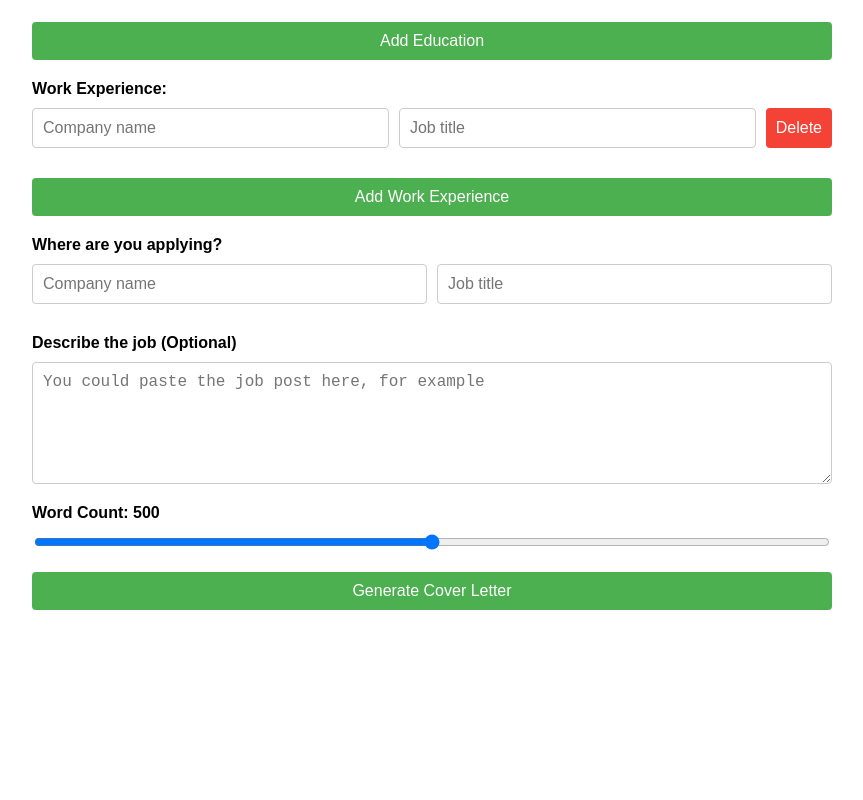
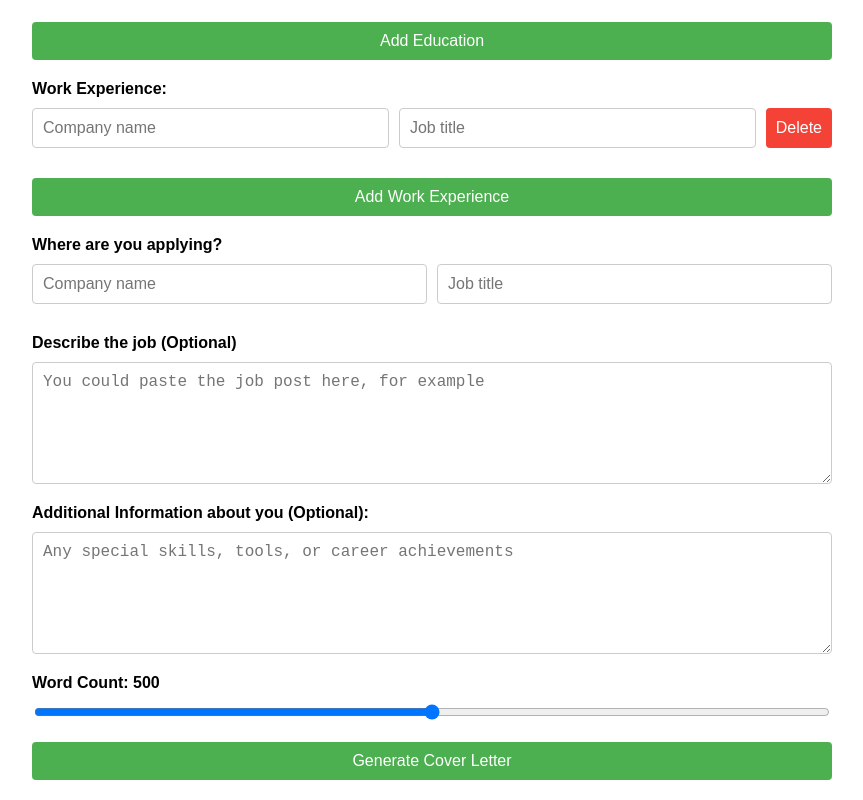
Before and after one commit to andregranberg/resumeAI, a React (Create React App) app: page / in a window 1280 px wide. Shown: the part 265-1065 px from the top of the page, without its empty margins (208-1071 px from the left). Before the commit the page ends 895 px from the top, so only its background shows below. Built offline with nearby package versions, Linux system fonts and the light colour scheme; what ollama would draw is missing.

Commit message:
input box for additional info

```diff
--- a/src/App.js
+++ b/src/App.js
@@ -19,6 +19,7 @@ function App() {
   const [applyingCompany, setApplyingCompany] = useState(() => localStorage.getItem('applyingCompany') || '');
   const [applyingTitle, setApplyingTitle] = useState(() => localStorage.getItem('applyingTitle') || '');
   const [jobAd, setJobAd] = useState(() => localStorage.getItem('jobAd') || '');
+  const [additionalInfo, setAdditionalInfo] = useState(() => localStorage.getItem('additionalInfo') || '');
   const [result, setResult] = useState('');
   const [isLoading, setIsLoading] = useState(false);
   const [copied, setCopied] = useState(false);
@@ -32,8 +33,9 @@ function App() {
     localStorage.setItem('applyingCompany', applyingCompany);
     localStorage.setItem('applyingTitle', applyingTitle);
     localStorage.setItem('jobAd', jobAd);
+    localStorage.setItem('additionalInfo', additionalInfo);
     localStorage.setItem('wordCount', wordCount.toString());
-  }, [name, educations, workExperiences, applyingCompany, applyingTitle, jobAd, wordCount]);
+  }, [name, educations, workExperiences, applyingCompany, applyingTitle, jobAd, additionalInfo, wordCount]);
 
   const addEducation = () => {
     setEducations([...educations, { school: '', degree: '', level: 'Bachelors' }]);
@@ -85,8 +87,9 @@ function App() {
     Company: ${applyingCompany}
     Position: ${applyingTitle}
     Job Ad: ${jobAd}
+    Additional Information: ${additionalInfo}
 
-    Please provide a well-written, professional cover letter based on this information. The letter should highlight the applicant's relevant skills and experiences, and explain why they are a good fit for the ${applyingTitle} position at ${applyingCompany}.
+    Please provide a well-written, professional cover letter based on this information. The letter should highlight the applicant's relevant skills and experiences, and explain why they are a good fit for the ${applyingTitle} position at ${applyingCompany} and why they would like to work there. Incorporate the additional information provided if relevant.
 
     It is important that the letter is around ${wordCount} words.`;
 
@@ -213,6 +216,15 @@ function App() {
           />
         </div>
         <div className="input-group">
+          <label htmlFor="additionalInfo">Additional Information about you (Optional):</label>
+          <textarea
+            id="additionalInfo"
+            value={additionalInfo}
+            onChange={(e) => setAdditionalInfo(e.target.value)}
+            placeholder="Any special skills, tools, or career achievements"
+          />
+        </div>
+        <div className="input-group">
           <label htmlFor="wordCount">Word Count: {wordCount}</label>
           <input
             type="range"
```
